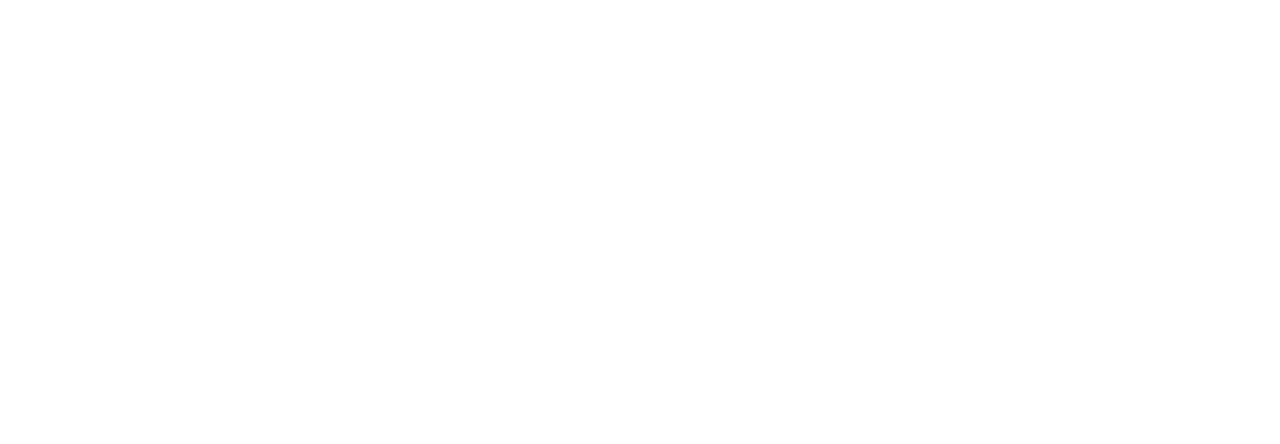
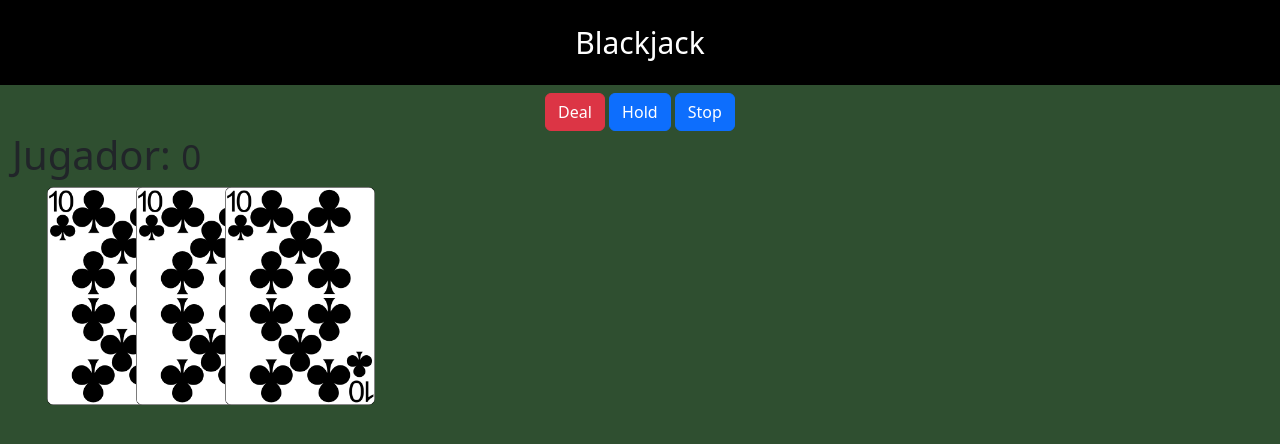
Before and after one commit to Luis24g/Blackjack, a plain HTML site: page index.html in a window 1280 px wide. Drawn offline with nearby package versions, Linux system fonts and the light colour scheme.

Commit message:
second commit

```diff
--- a/assets/css/styles.css
+++ b/assets/css/styles.css
@@ -0,0 +1,20 @@
+html,body{
+    margin:0px;
+    background-color: #2F4F30;
+
+}
+
+.titulo{
+    text-align: center;
+    background-color: black;
+    color: white;
+    padding: 20px;
+    font-size: 30px;
+}
+
+.carta{
+    position: relative;
+    width:150px;
+    left: 100px;
+    margin-left: -65px;
+}
--- a/index.html
+++ b/index.html
@@ -5,10 +5,35 @@
     <meta http-equiv="X-UA-Compatible" content="IE=edge">
     <meta name="viewport" content="width=device-width, initial-scale=1.0">
     <title>Blackjack</title>
+    <!-- CSS only -->
+    <link href="https://cdn.jsdelivr.net/npm/bootstrap@5.2.0/dist/css/bootstrap.min.css" rel="stylesheet" integrity="sha384-gH2yIJqKdNHPEq0n4Mqa/HGKIhSkIHeL5AyhkYV8i59U5AR6csBvApHHNl/vI1Bx" crossorigin="anonymous">
     <link rel="stylesheet" href="assets/css/styles.css">
 </head>
 <body>
 
+    <header class="titulo">
+        Blackjack
+    </header>
+
+    <div class="row mt-2">
+        <div class="col text-center">
+            <button class="btn btn-danger">Deal</button>
+            <button class="btn btn-primary">Hold</button>
+            <button class="btn btn-primary">Stop</button>
+        </div>
+    </div>
+
+    <div class="row container">
+        <div class="col">
+            <h1>Jugador: <small>0</small></h1>
+            <div id="jugador-cartas">
+                <img class="carta" src="assets/cards/10_of_clubs.png" alt="10_of_clubs" srcset="">
+                <img class="carta" src="assets/cards/10_of_clubs.png" alt="10_of_clubs" srcset="">
+                <img class="carta" src="assets/cards/10_of_clubs.png" alt="10_of_clubs" srcset="">
+
+            </div>
+        </div>
+    </div>
     <script src="assets/js/app.js"></script>
 </body>
 </html>
```
